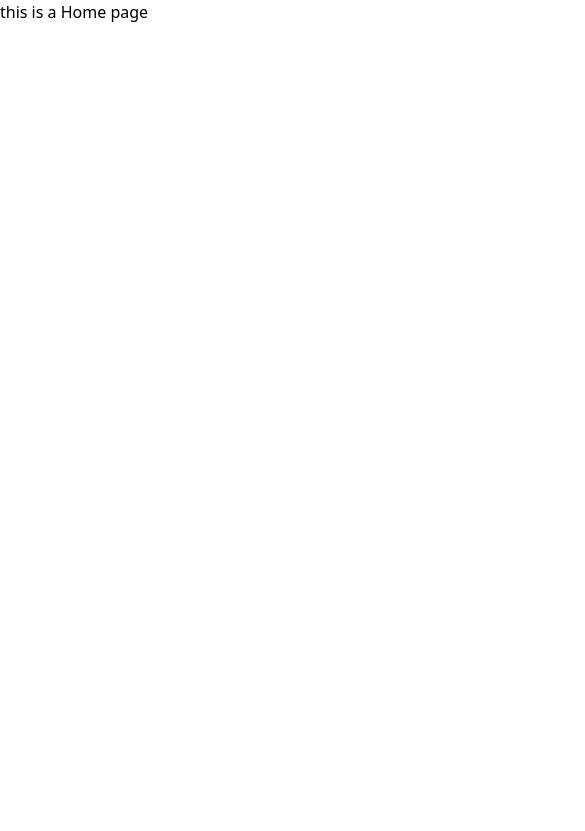
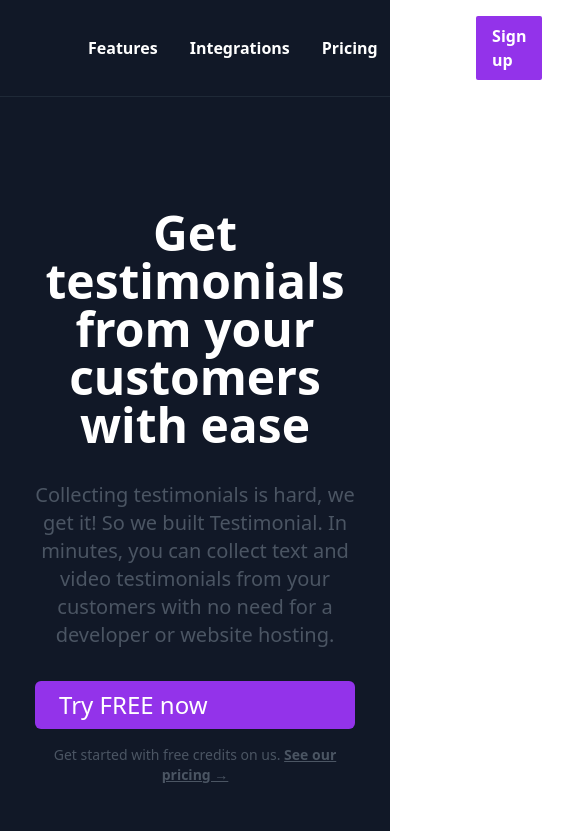
Before and after one commit to kshitij-y/testimonials, a Next.js app: page / in a window 390 px wide. Shown: the top 831 px of the page, 585 px wide, since content can reach past the window. Built offline with nearby package versions, Linux system fonts and the light colour scheme.

Commit message:
landing page partial

```diff
--- a/app/page.tsx
+++ b/app/page.tsx
@@ -1,8 +1,10 @@
+import Landing from "@/components/landing";
+import TopBar from "@/components/topBar";
 
 export default function Home() {
   return (
-    <div>
-      this is a Home page
+    <div className="bg-gray-900">
+      <Landing />
     </div>
   );
 }
--- /dev/null
+++ b/components/embed.tsx
@@ -0,0 +1,34 @@
+"use client";
+import { useState } from "react";
+
+const code = `<div id="testimonials" data-api="https://api.testimonial.to/api" data-widget="wall-of-love" data-username="testimonial" data-limit="5"></div>
+<div id="testimonials" data-api="https://api.testimonial.to/api" data-widget="wall-of-love" data-username="testimonial" data-limit="5"></div>`
+
+
+export default function Embeded() {
+    const [btntxt, setbtntxt] = useState("Copy Code");
+  return (
+    <div className="flex text-white w-full justify-center mt-12 px-16 md:px-4">
+      <div className="bg-gray-800 max-w-4xl mx-auto py-2 rounded-md ">
+        <h1 className="h1 mb-4 text-3xl font-bold px-6">Try our sample embed code</h1>
+        <p className="text-xl text-gray-600 px-6">
+          Embed the wall of love to your website in 1 minute
+        </p>
+        <div className=" p-4 rounded-md">
+          <pre className="text-left text-sm text-gray-200 bg-gray-900 p-4 rounded-md overflow-auto">
+            {code}
+          </pre>
+          <button
+            className="mt-4 px-4 py-2 bg-purple-600 text-white rounded-md hover:bg-purple-700"
+            onClick={() => {
+              navigator.clipboard.writeText(code);
+              setbtntxt("Copied!");
+            }}
+          >
+            {btntxt}
+          </button>
+        </div>
+      </div>
+    </div>
+  );
+}
--- /dev/null
+++ b/components/landing.tsx
@@ -0,0 +1,60 @@
+
+import Embeded from "./embed";
+import TopBar from "./topBar";
+export default function Landing() {
+  return (
+    <div className="bg-gray-900">
+      <div className="border-b border-gray-800">
+        <TopBar />
+      </div>
+
+      {/* landing page content */}
+      <div className="flex flex-col bg-gray-900 h-full max-w-[80%] mx-auto px-4">
+        <div className="flex text-white w-full justify-center mt-24 px-16 md:px-4">
+          <div className="max-w-4xl mx-auto text-center pb-12 md:pb-16">
+            <h1 className="h1 mb-4 text-5xl font-bold px-6 py-4">Get testimonials from your customers with ease</h1>
+            <p className="text-xl text-gray-600 dark:text-gray-600 mb-8">
+              Collecting testimonials is hard, we get it! So we built Testimonial. In minutes, you can collect text and video testimonials from your customers with no need for a developer or website hosting.
+            </p>
+            <div className="max-w-xs mx-auto sm:max-w-none sm:flex sm:justify-center">
+              <div>
+                <div className="justify-center sm:flex sm:gap-4">
+                  <a className="flex text-center text-2xl font-normal items-center px-6 py-2 bg-purple-600 transform hover:scale-105 w-full mb-4 sm:w-auto sm:mb-0 rounded-md" href="/signup">Try FREE now</a>
+                </div>
+                <p className="text-sm text-gray-600 dark:text-gray-400 mt-2">
+                  Get started with free credits on us. <a className="underline font-semibold" href="/pricing">See our pricing →</a>
+                </p>
+              </div>
+            </div>
+          </div>
+        </div>
+
+        {/* video section */}
+        <div className="w-full h-auto">
+          <video className="w-full h-auto" controls autoPlay>
+            <source src="https://stream.mux.com/Woifb2gxZArCOh2z1aPMW901UdR9pSeF5Dhx6kaEVZYc/high.mp4" type="video/mp4" />
+          </video>
+        </div>
+
+        <div className="flex text-white w-full justify-center mt-24 px-16 md:px-4">
+          <div className="max-w-4xl mx-auto text-center pb-12 md:pb-16">
+            <h1 className="h1 mb-4 text-5xl font-bold px-6 py-4">Add testimonials to your website with no coding!</h1>
+            <p className="text-xl text-gray-600 dark:text-gray-600">
+              Copy and paste our HTML code to add the Wall Of Love to your website. We support any no-code platform (Webflow, WordPress, you name it!)
+            </p>
+          </div>
+        </div>
+
+        <div className="mb-48">
+            <div className="flex w-full justify-center">
+                <img loading="lazy" className="h-10 fill-current text-purple-600 bg-gray-900" src="/logo.5ff3c18e.svg" alt="Logo"></img>
+            </div>
+          <Embeded />
+        </div>
+
+
+
+      </div>
+    </div>
+  );
+}
--- a/components/signup.tsx
+++ b/components/signup.tsx
@@ -20,7 +20,7 @@ export function Signup() {
                     </div>
                     <div className="mb-4">
                         <label htmlFor="firstName" className="block text-sm font-medium text-gray-400 mb-1">First name *</label>
-                        <input type="text" id="firstName" placeholder="Your first name" required className="w-[438px] px-4 py-2 rounded-md bg-white text-white border border-gray-600 focus:ring-2 focus:ring-purple-600 focus:outline-none" />
+                        <input type="text" id="firstName" placeholder="Your first name" required className="w-[438px] px-4 py-2 rounded-md bg-white border border-gray-600 focus:ring-2 focus:ring-purple-600 focus:outline-none" />
                     </div>
 
                     <div className="mb-4">
```
